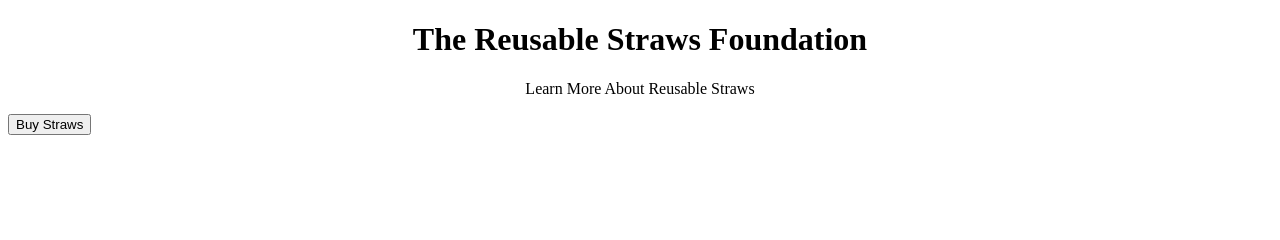
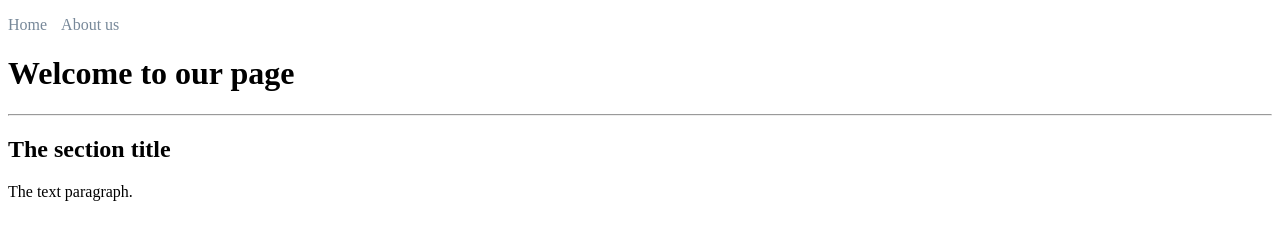
Before and after one commit to olivialng/comp20hw2, a plain HTML site: page index.html in a window 1280 px wide. Drawn offline with Linux system fonts and the light colour scheme.

Commit message:
Update index.html

```diff
--- a/index.html
+++ b/index.html
@@ -3,13 +3,31 @@
 <head>
   <Title> Reusable Straws </Title>
   <body>
-  <div class="hero-image">
-  <div class="hero-text">
-    <h1 align = "center" > The Reusable Straws Foundation </h1>
-    <p align = "center" > Learn More About Reusable Straws </p>
-    <button align = "center" > Buy Straws </button>
-  </div>
-  </div>
+    <style>
+      li {
+        display: inline-block;
+        margin-right: 10px;
+        color: #778899;
+      }
+    </style>
+  </head>
+  <body>
+    <header>
+      <nav>
+        <ul style="padding:0;">
+          <li>Home</li>
+          <li>About us</li>
+        </ul>
+      </nav>
+      <h1>Welcome to our page</h1>
+      <hr>
+    </header>
+    <article>
+      <header>
+        <h2>The section title</h2>
+        <p>The text paragraph.</p>
+      </header>
+    </article>
 
   </body>
 </head>
```
